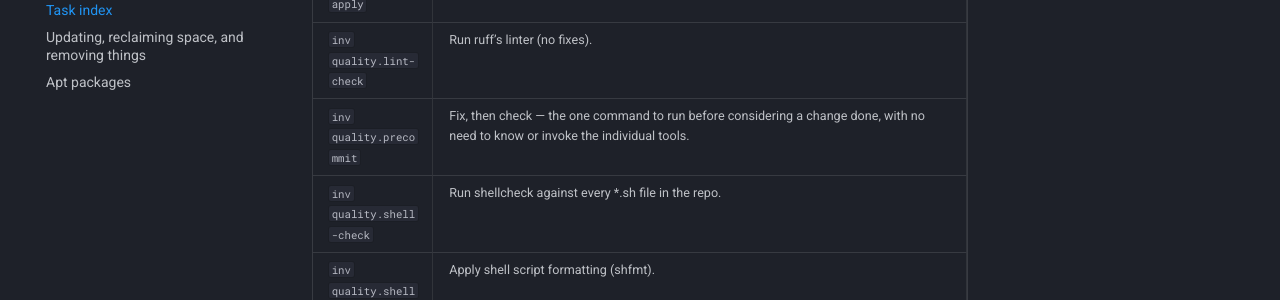
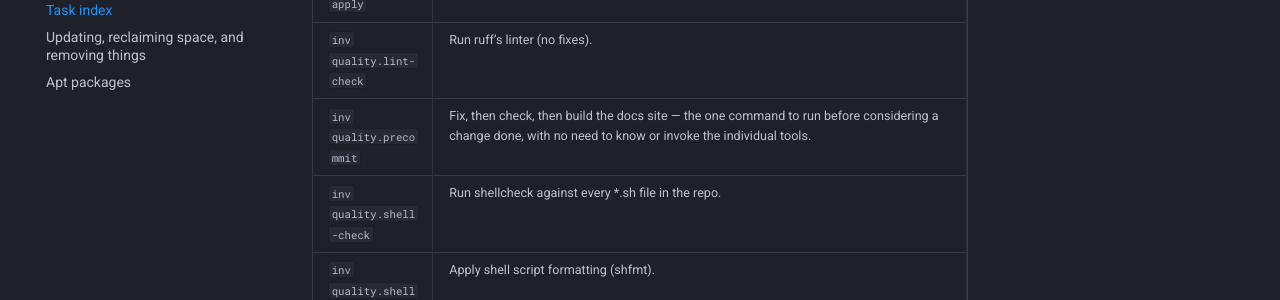
Before and after one commit to TheodoreAD/power-user-linux-setup, an MkDocs documentation site: the page built from docs/tasks.md, in a window 1280 px wide and 900 px high, scrolled down 6913 px. Shown: the part 152-452 px from the top of the window. Built offline with MkDocs 1.6.1 and Material for MkDocs 9.7.7, drawn with Linux system fonts in a browser that asks for light colours; comment, search, counter and statistics services are not loaded.

Commit message:
deps: take the corrected placement, and the anchor check that came with it
repo-tasks moved the docs build out of check into precommit (7a41c1e), which is
the placement decided here, and retired the plan this repo filed about the
contradiction. This repo was deliberately pinned behind that, because taking the
pin is what adopts the placement; the decision is made, so the pin moves.

It also brings anchor resolution in link_check, which turns out to matter more
than the placement did. Verified here against the exact failure that started
this: re-broke docs/index.md:63 the way e7b481e did, and inv quality.check exits
1 with docs/index.md:63 no such anchor in claude-code.md. It is caught by a check
that writes nothing — site/ is absent after that run — so the class that shipped
two red deploys is now caught by the read-only half, in CI, on pushes and on
pull requests alike.

The docs build in precommit is defence in depth behind it rather than the only
detector. Confirmed both halves: precommit exits 0 on the restored tree and does
leave a 3.3M site/, check leaves none.

Also closes this repo's recorded coverage bound. Strict mode only walks docs_dir,
so anchors in AGENTS.md and contributing/ had to be verified by hand; a link
checker that reads anchors covers those files too.

```diff
--- a/docs/tasks.md
+++ b/docs/tasks.md
@@ -120,7 +120,7 @@
 | `inv quality.format-check`             | Check formatting (ruff format, dprint) without writing changes.                                                                                                                                        |
 | `inv quality.lint-apply`               | Run ruff's linter and apply auto-fixes.                                                                                                                                                                |
 | `inv quality.lint-check`               | Run ruff's linter (no fixes).                                                                                                                                                                          |
-| `inv quality.precommit`                | Fix, then check — the one command to run before considering a change done, with no need to know or invoke the individual tools.                                                                        |
+| `inv quality.precommit`                | Fix, then check, then build the docs site — the one command to run before considering a change done, with no need to know or invoke the individual tools.                                              |
 | `inv quality.shell-check`              | Run shellcheck against every *.sh file in the repo.                                                                                                                                                    |
 | `inv quality.shell-format-apply`       | Apply shell script formatting (shfmt).                                                                                                                                                                 |
 | `inv quality.shell-format-check`       | Check shell script formatting (shfmt) without writing changes.                                                                                                                                         |
```
Also changed, not shown: 1 other file.
